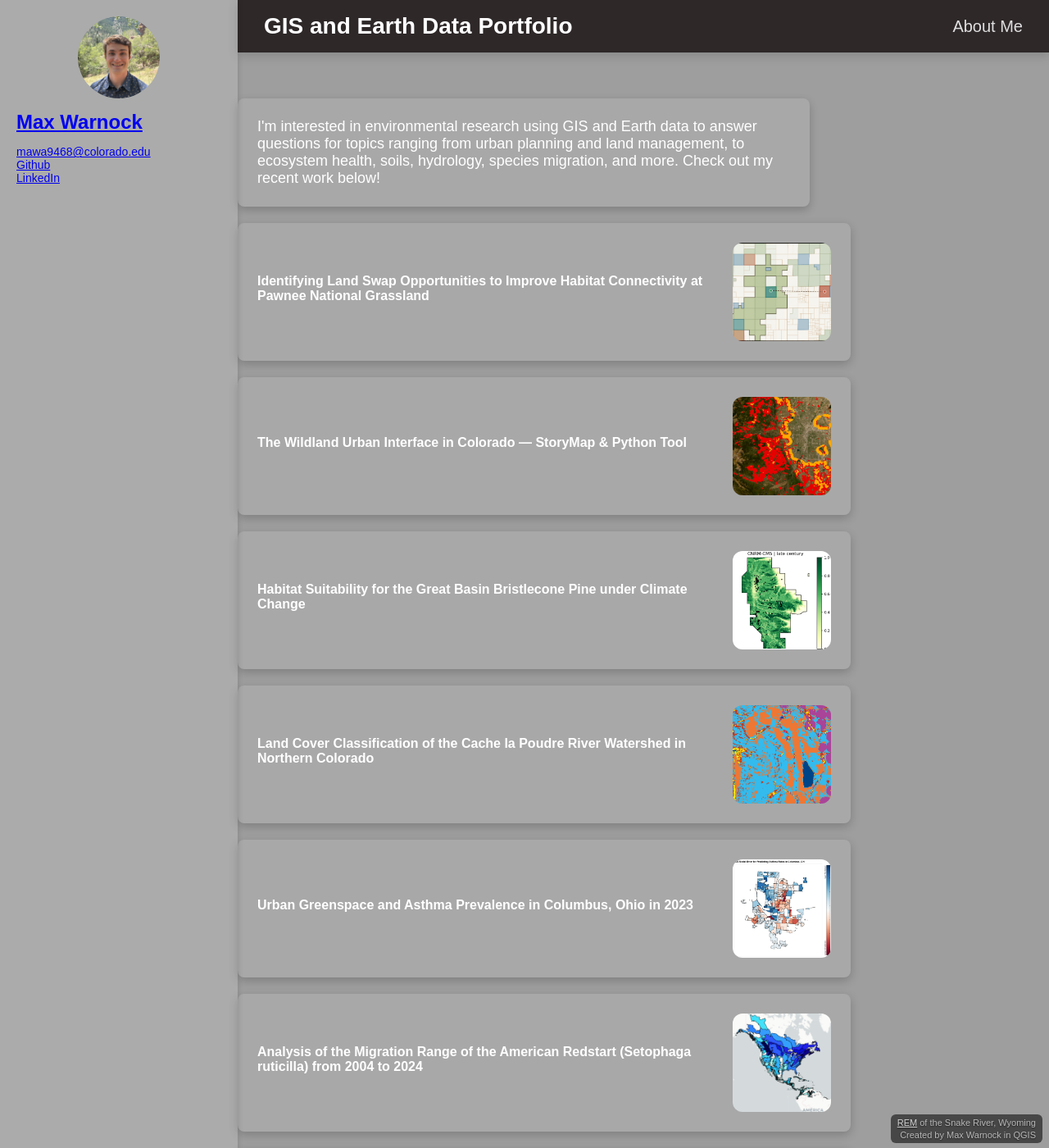
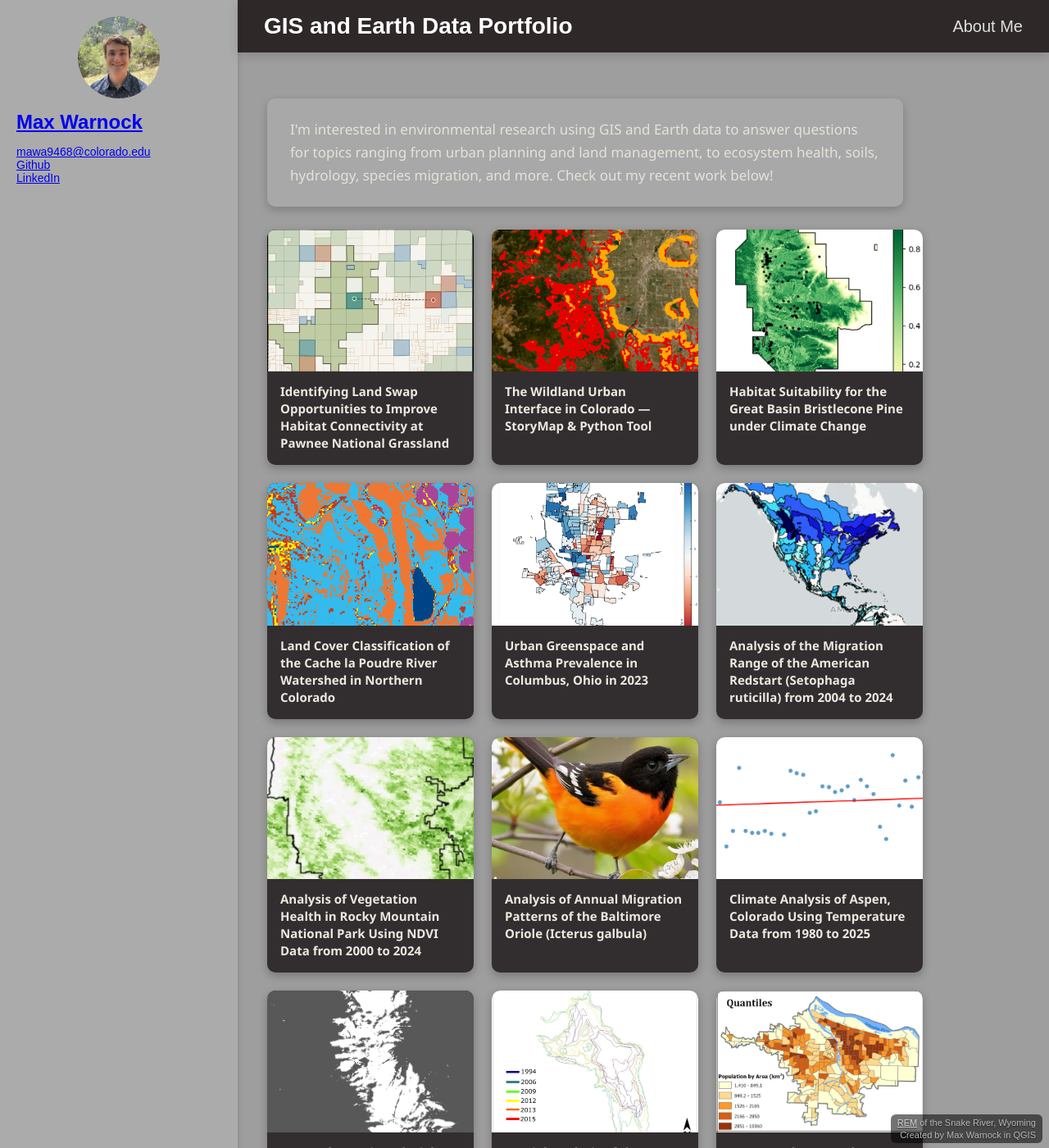
Before and after one commit to maxwarnock/maxwarnock.github.io, a Jekyll site: the page built from index.md, in a window 1280 px wide and 1400 px high. Shown: the whole window at 82% size. Built offline with Jekyll 4.4.1, drawn with Linux system fonts in a browser that asks for light colours; a script that is not in the unit is left out.

Commit message:
adjusted home page

```diff
--- a/_layouts/default.html
+++ b/_layouts/default.html
@@ -41,7 +41,7 @@
       color: #555;
     }
     body {
-      background-image: url('https://maxwarnock.github.io/img/rem_for_website_low_res.png');
+      background-image: url('https://maxwarnock.github.io/img/rem_for_website_cropped.png');
       background-repeat: repeat;
       background-attachment: fixed;
       background-size: cover;
--- a/index.md
+++ b/index.md
@@ -3,56 +3,32 @@ layout: default
 show_profile: true
 ---
 <style>
-.project-card {
-  display: flex;
-  align-items: center;
-  gap: 20px;
-  max-width: 700px;
-  margin: 20px 0 0 20px;
-  font-size: 16px;
-  background: rgba(255, 255, 255, 0.10);
-  padding: 24px;
-  color: white;
-  border-radius: 8px;
-  box-shadow: 0 4px 12px rgba(0,0,0,0.20);
-  text-decoration: none;
-  transition: background 0.2s ease, box-shadow 0.2s ease;
-}
-
-.project-card:hover {
-  background: rgba(255, 255, 255, 0.22);
-  box-shadow: 0 6px 20px rgba(0,0,0,0.35);
-  color: white;
-}
+.idx { max-width: 800px; margin: 20px 0 40px 56px; font-family: "Segoe UI", system-ui, -apple-system, Roboto, "Helvetica Neue", sans-serif; }
+.idx-intro { max-width: 720px; padding: 24px 28px; margin-bottom: 28px; font-size: 17px; line-height: 1.65; color: #e6e2da;
+  background: rgba(255,255,255,0.10); border-radius: 10px; box-shadow: 0 4px 11px rgba(0,0,0,0.2); }
+.grid { display: grid; grid-template-columns: repeat(auto-fill, minmax(220px, 1fr)); gap: 22px; }
+.tile { display: flex; flex-direction: column; overflow: hidden; text-decoration: none; color: #d8d4cc; background: rgba(42,37,38,0.92);
+  border-radius: 10px; box-shadow: 0 4px 11px rgba(0,0,0,0.25); transition: transform .18s ease, box-shadow .18s ease, background .18s ease; }
+.tile:hover { transform: translateY(-4px); background: rgba(62,55,57,0.96); box-shadow: 0 10px 24px rgba(0,0,0,0.45); color: #fff; }
+.tile .im { aspect-ratio: 16 / 11; overflow: hidden; }
+.tile img { width: 100%; height: 100%; object-fit: cover; display: block; transition: transform .35s ease; }
+.tile:hover img { transform: scale(1.05); }
+.tile .t { padding: 14px 16px 16px; font-size: 15px; font-weight: 600; line-height: 1.4; color: #ece8e1; }
+@media (max-width: 768px) { .idx { margin-left: 16px; margin-right: 16px; } }
 </style>
-
-<div style="max-width: 650px; margin: 20px 0 0 20px; font-size: 18px; background: rgba(255, 255, 255, 0.10); color: white; padding: 24px; border-radius: 8px; box-shadow: 0 4px 11px rgba(0,0,0,0.20);">
-I'm interested in environmental research using GIS and Earth data to answer questions for topics ranging from urban planning and land management, to ecosystem health, soils, hydrology, species migration, and more. Check out my recent work below!
-</div>
-
-
-<a href="https://maxwarnock.github.io/Pawnee-Grasslands-Project/" target="_blank" rel="noopener noreferrer" class="project-card"><span style="flex: 1;"><span style="font-weight: bold; margin-bottom: 8px; display: block;">Identifying Land Swap Opportunities to Improve Habitat Connectivity at Pawnee National Grassland</span></span><img src="/img/pawnee_cover.png" alt="project thumbnail" style="width: 120px; height: 120px; object-fit: cover; border-radius: 12px; flex-shrink: 0;"></a>
-
-<a href="https://storymaps.arcgis.com/stories/d399915e571c4cc8bd84ed2bafe585ee" target="_blank" rel="noopener noreferrer" class="project-card"><span style="flex: 1;"><span style="font-weight: bold; margin-bottom: 8px; display: block;">The Wildland Urban Interface in Colorado — StoryMap & Python Tool</span></span><img src="/img/wui_cover.png" alt="project thumbnail" style="width: 120px; height: 120px; object-fit: cover; border-radius: 12px; flex-shrink: 0;"></a>
-
-<a href="https://maxwarnock.github.io/projects/habitat_suitability.html" target="_blank" rel="noopener noreferrer" class="project-card"><span style="flex: 1;"><span style="font-weight: bold; margin-bottom: 8px; display: block;">Habitat Suitability for the Great Basin Bristlecone Pine under Climate Change</span></span><img src="/img/hab_suit_cover.png" alt="project thumbnail" style="width: 120px; height: 120px; object-fit: cover; border-radius: 12px; flex-shrink: 0;"></a>
-
-<a href="https://maxwarnock.github.io/projects/clustering-portfolio-post.html" target="_blank" rel="noopener noreferrer" class="project-card"><span style="flex: 1;"><span style="font-weight: bold; margin-bottom: 8px; display: block;">Land Cover Classification of the Cache la Poudre River Watershed in Northern Colorado</span></span><img src="/img/clustering_cover.png" alt="project thumbnail" style="width: 120px; height: 120px; object-fit: cover; border-radius: 12px; flex-shrink: 0;"></a>
-
-<a href="https://maxwarnock.github.io/projects/columbus-asthma.html" target="_blank" rel="noopener noreferrer" class="project-card"><span style="flex: 1;"><span style="font-weight: bold; margin-bottom: 8px; display: block;">Urban Greenspace and Asthma Prevalence in Columbus, Ohio in 2023</span></span><img src="/img/columbus_cover.png" alt="project thumbnail" style="width: 120px; height: 120px; object-fit: cover; border-radius: 12px; flex-shrink: 0;"></a>
-
-<a href="https://maxwarnock.github.io/projects/red-start-migration" target="_blank" rel="noopener noreferrer" class="project-card"><span style="flex: 1;"><span style="font-weight: bold; margin-bottom: 8px; display: block;">Analysis of the Migration Range of the American Redstart (Setophaga ruticilla) from 2004 to 2024</span></span><img src="/img/redstart_cover.png" alt="project thumbnail" style="width: 120px; height: 120px; object-fit: cover; border-radius: 12px; flex-shrink: 0;"></a>
-
-<a href="https://maxwarnock.github.io/projects/rmnp_ndvi" target="_blank" rel="noopener noreferrer" class="project-card"><span style="flex: 1;"><span style="font-weight: bold; margin-bottom: 8px; display: block;">Analysis of Vegetation Health in Rocky Mountain National Park Using NDVI Data from 2000 to 2024</span></span><img src="/img/rmnp_ndvi_cover.png" alt="project thumbnail" style="width: 120px; height: 120px; object-fit: cover; border-radius: 12px; flex-shrink: 0;"></a>
-
-<a href="https://maxwarnock.github.io/projects/oriole_migration" target="_blank" rel="noopener noreferrer" class="project-card"><span style="flex: 1;"><span style="font-weight: bold; margin-bottom: 8px; display: block;">Analysis of Annual Migration Patterns of the Baltimore Oriole (Icterus galbula)</span></span><img src="/img/oriole_cover.png" alt="project thumbnail" style="width: 120px; height: 120px; object-fit: cover; border-radius: 12px; flex-shrink: 0;"></a>
-
-<a href="https://maxwarnock.github.io/projects/aspen_temp" target="_blank" rel="noopener noreferrer" class="project-card"><span style="flex: 1;"><span style="font-weight: bold; margin-bottom: 8px; display: block;">Climate Analysis of Aspen, Colorado Using Temperature Data from 1980 to 2025</span></span><img src="/img/aspen_cover.png" alt="project thumbnail" style="width: 120px; height: 120px; object-fit: cover; border-radius: 12px; flex-shrink: 0;"></a>
-
-<a href="https://sites.google.com/colorado.edu/geog4093finalproject/home?authuser=1" target="_blank" rel="noopener noreferrer" class="project-card"><span style="flex: 1;"><span style="font-weight: bold; margin-bottom: 8px; display: block;">Remotely Sensing Glacial Retreat and Snowpack Levels in Saas Fee, Switzerland</span></span><img src="/img/glacier_change.gif" alt="project thumbnail" style="width: 120px; height: 120px; object-fit: cover; border-radius: 12px; flex-shrink: 0;"></a>
-
-<a href="https://maxwarnock.github.io/projects/teton-glaciers" target="_blank" rel="noopener noreferrer" class="project-card"><span style="flex: 1;"><span style="font-weight: bold; margin-bottom: 8px; display: block;">Spatial Analysis of the Glaciers in Grant Teton National Park between 1994 to 2015</span></span><img src="/img/teton-glaciers.png" alt="project thumbnail" style="width: 120px; height: 120px; object-fit: cover; border-radius: 12px; flex-shrink: 0;"></a>
-
-<a href="https://maxwarnock.github.io/projects/cartography" target="_blank" rel="noopener noreferrer" class="project-card"><span style="flex: 1;"><span style="font-weight: bold; margin-bottom: 8px; display: block;">Cartography Examples</span></span><img src="/img/cartography.png" alt="project thumbnail" style="width: 120px; height: 120px; object-fit: cover; border-radius: 12px; flex-shrink: 0;"></a>
-
-<a href="https://maxwarnock.github.io/projects/Group-Project.html" target="_blank" rel="noopener noreferrer" class="project-card"><span style="flex: 1;"><span style="font-weight: bold; margin-bottom: 8px; display: block;"> Statistics with Geographic Data (R)</span></span><img src="/img/statistics.png" alt="project thumbnail" style="width: 120px; height: 120px; object-fit: cover; border-radius: 12px; flex-shrink: 0;"></a>
+<div class="idx"><div class="idx-intro">I'm interested in environmental research using GIS and Earth data to answer questions for topics ranging from urban planning and land management, to ecosystem health, soils, hydrology, species migration, and more. Check out my recent work below!</div>
+<div class="grid">
+<a class="tile" href="https://maxwarnock.github.io/Pawnee-Grasslands-Project/" target="_blank" rel="noopener noreferrer"><div class="im"><img src="/img/pawnee_cover.png" alt=""></div><div class="t">Identifying Land Swap Opportunities to Improve Habitat Connectivity at Pawnee National Grassland</div></a>
+<a class="tile" href="https://storymaps.arcgis.com/stories/d399915e571c4cc8bd84ed2bafe585ee" target="_blank" rel="noopener noreferrer"><div class="im"><img src="/img/wui_cover.png" alt=""></div><div class="t">The Wildland Urban Interface in Colorado — StoryMap & Python Tool</div></a>
+<a class="tile" href="https://maxwarnock.github.io/projects/habitat_suitability.html" target="_blank" rel="noopener noreferrer"><div class="im"><img src="/img/hab_suit_cover.png" alt=""></div><div class="t">Habitat Suitability for the Great Basin Bristlecone Pine under Climate Change</div></a>
+<a class="tile" href="https://maxwarnock.github.io/projects/clustering-portfolio-post.html" target="_blank" rel="noopener noreferrer"><div class="im"><img src="/img/clustering_cover.png" alt=""></div><div class="t">Land Cover Classification of the Cache la Poudre River Watershed in Northern Colorado</div></a>
+<a class="tile" href="https://maxwarnock.github.io/projects/columbus-asthma.html" target="_blank" rel="noopener noreferrer"><div class="im"><img src="/img/columbus_cover.png" alt=""></div><div class="t">Urban Greenspace and Asthma Prevalence in Columbus, Ohio in 2023</div></a>
+<a class="tile" href="https://maxwarnock.github.io/projects/red-start-migration" target="_blank" rel="noopener noreferrer"><div class="im"><img src="/img/redstart_cover.png" alt=""></div><div class="t">Analysis of the Migration Range of the American Redstart (Setophaga ruticilla) from 2004 to 2024</div></a>
+<a class="tile" href="https://maxwarnock.github.io/projects/rmnp_ndvi" target="_blank" rel="noopener noreferrer"><div class="im"><img src="/img/rmnp_ndvi_cover.png" alt=""></div><div class="t">Analysis of Vegetation Health in Rocky Mountain National Park Using NDVI Data from 2000 to 2024</div></a>
+<a class="tile" href="https://maxwarnock.github.io/projects/oriole_migration" target="_blank" rel="noopener noreferrer"><div class="im"><img src="/img/oriole_cover.png" alt=""></div><div class="t">Analysis of Annual Migration Patterns of the Baltimore Oriole (Icterus galbula)</div></a>
+<a class="tile" href="https://maxwarnock.github.io/projects/aspen_temp" target="_blank" rel="noopener noreferrer"><div class="im"><img src="/img/aspen_cover.png" alt=""></div><div class="t">Climate Analysis of Aspen, Colorado Using Temperature Data from 1980 to 2025</div></a>
+<a class="tile" href="https://sites.google.com/colorado.edu/geog4093finalproject/home?authuser=1" target="_blank" rel="noopener noreferrer"><div class="im"><img src="/img/glacier_change.gif" alt=""></div><div class="t">Remotely Sensing Glacial Retreat and Snowpack Levels in Saas Fee, Switzerland</div></a>
+<a class="tile" href="https://maxwarnock.github.io/projects/teton-glaciers" target="_blank" rel="noopener noreferrer"><div class="im"><img src="/img/teton-glaciers.png" alt=""></div><div class="t">Spatial Analysis of the Glaciers in Grant Teton National Park between 1994 to 2015</div></a>
+<a class="tile" href="https://maxwarnock.github.io/projects/cartography" target="_blank" rel="noopener noreferrer"><div class="im"><img src="/img/cartography.png" alt=""></div><div class="t">Cartography Examples</div></a>
+<a class="tile" href="https://maxwarnock.github.io/projects/Group-Project.html" target="_blank" rel="noopener noreferrer"><div class="im"><img src="/img/statistics.png" alt=""></div><div class="t">Statistics with Geographic Data (R)</div></a>
+</div></div>
```
Also changed, not shown: 1 other file.
